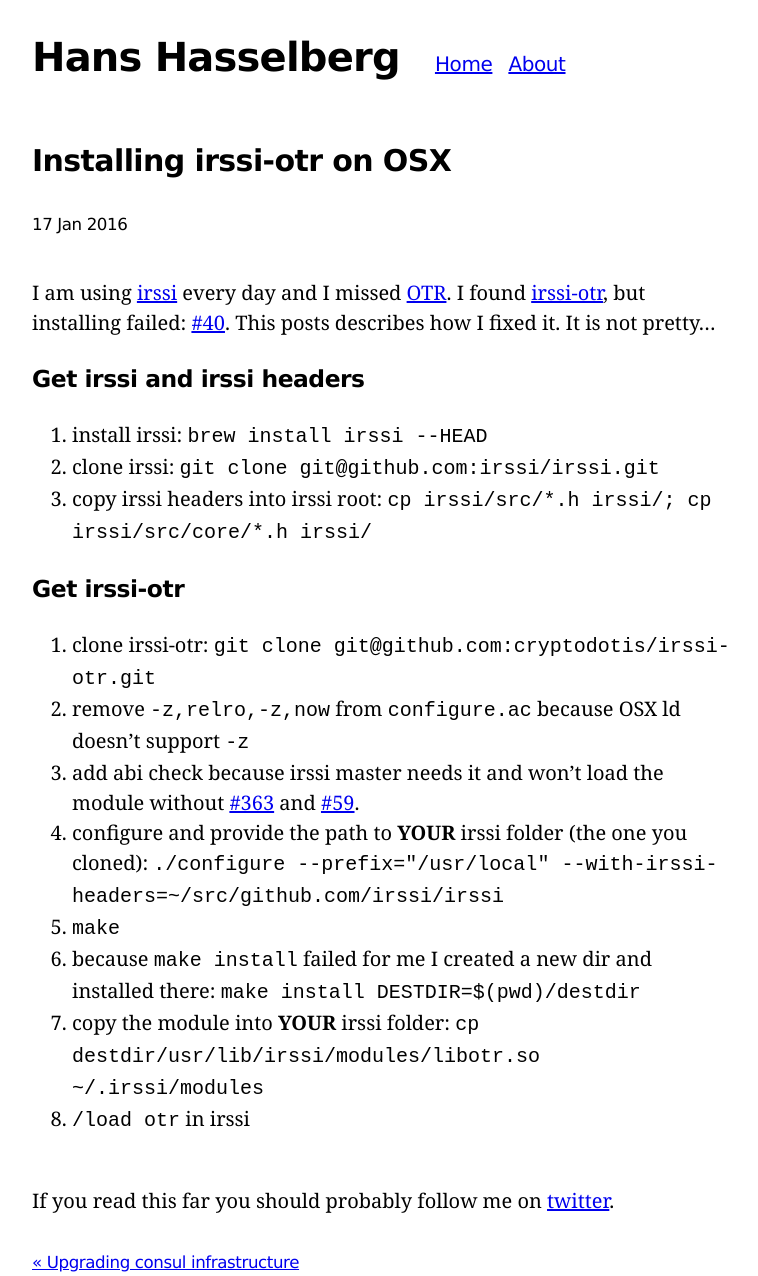
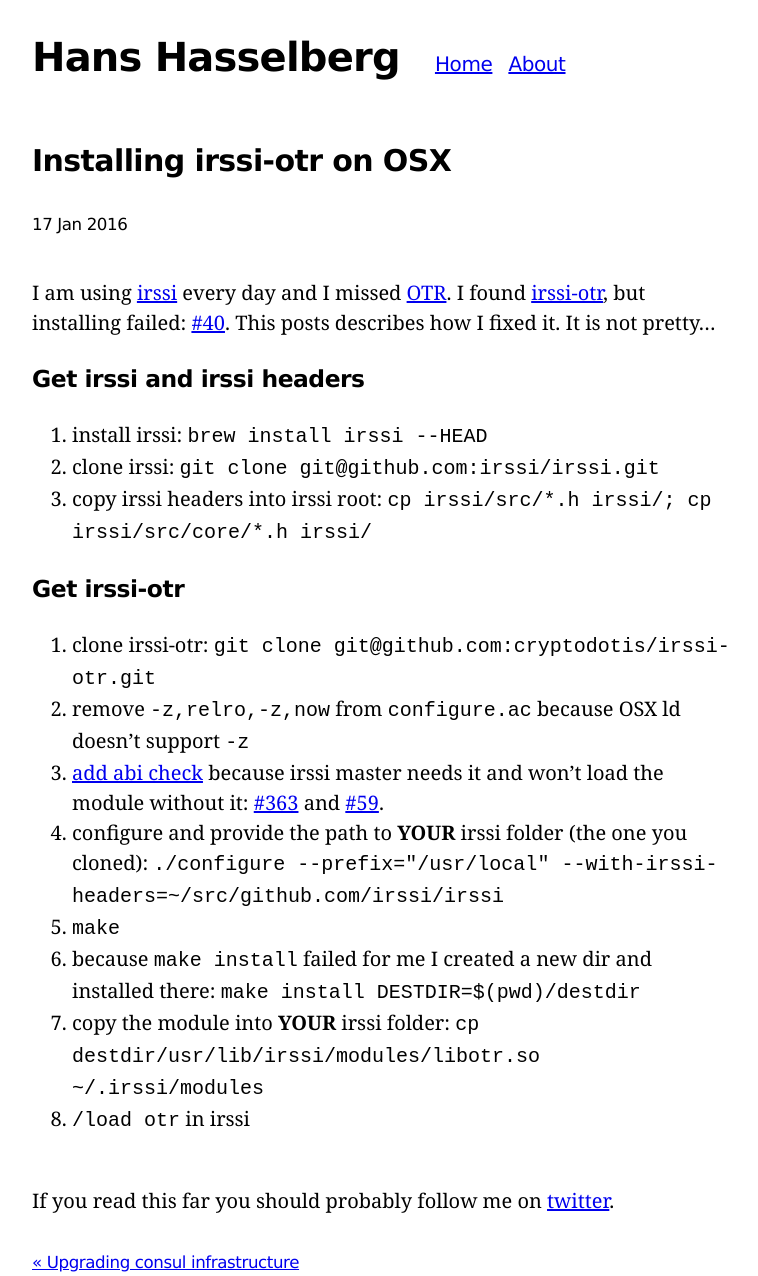
Before and after one commit to hanshasselberg/i0rek.github.io, a Jekyll site: the page built from _posts/2016-01-17-irssi_otr.markdown, in a window 1280 px wide. Shown: the whole page, without its empty margins (258-1016 px from the left). Built offline with Jekyll 4.4.1, drawn with Linux system fonts in a browser that asks for light colours; Markdown is read by kramdown in place of the engine named in the settings; comment, search, counter and statistics services are not loaded.

Commit message:
more text.

```diff
--- a/_posts/2016-01-17-irssi_otr.markdown
+++ b/_posts/2016-01-17-irssi_otr.markdown
@@ -16,7 +16,7 @@
 
 1. clone irssi-otr: `git clone git@github.com:cryptodotis/irssi-otr.git`
 1. remove `-z,relro,-z,now` from `configure.ac` because OSX ld doesn't support `-z`
-1. add abi check because irssi master needs it and won't load the module without [#363](https://github.com/irssi/irssi/pull/363) and [#59](https://github.com/cryptodotis/irssi-otr/pull/59).
+1. [add abi check](https://github.com/cryptodotis/irssi-otr/pull/59) because irssi master needs it and won't load the module without it: [#363](https://github.com/irssi/irssi/pull/363) and [#59](https://github.com/cryptodotis/irssi-otr/pull/59).
 1. configure and provide the path to __YOUR__ irssi folder (the one you cloned): `./configure --prefix="/usr/local" --with-irssi-headers=~/src/github.com/irssi/irssi`
 1. `make`
 1. because `make install` failed for me I created a new dir and installed there: `make install DESTDIR=$(pwd)/destdir`
```
